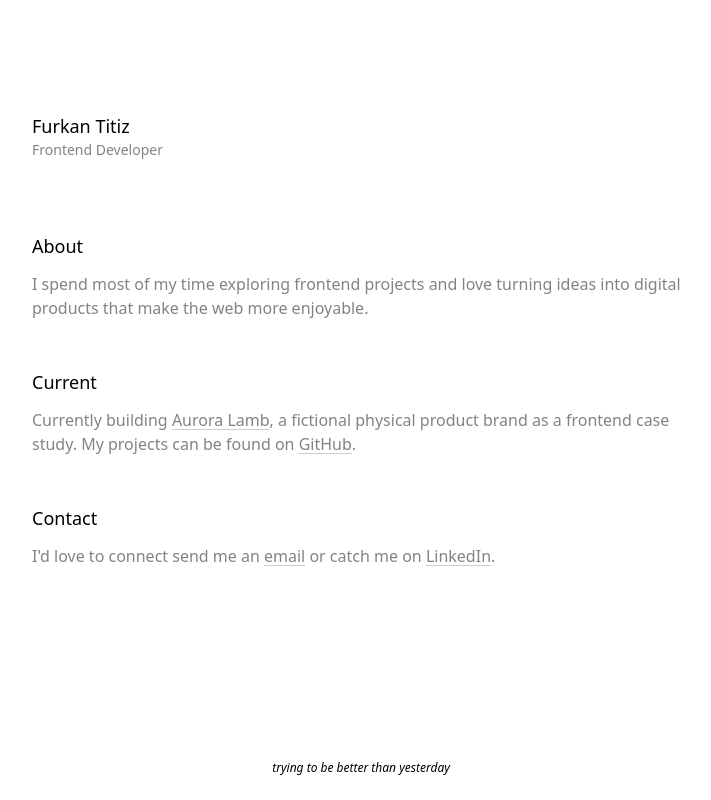
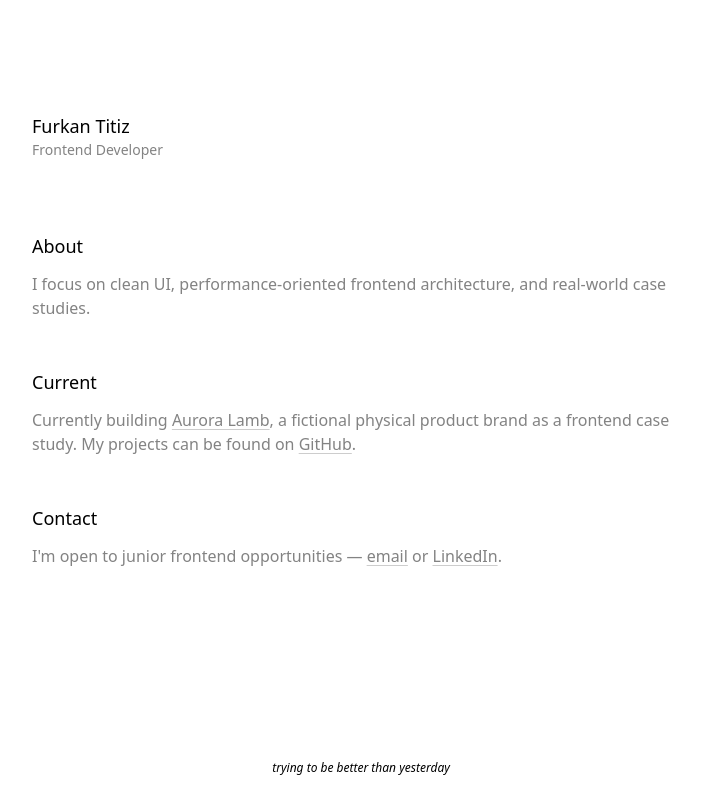
Before and after one commit to qrphy/homepage, a Next.js app: page / in a window 1280 px wide. Shown: the whole page, without its empty margins (279-990 px from the left). Built offline with nearby package versions, Linux system fonts and the light colour scheme; no server answers.

Commit message:
chore: refine contact section copy

```diff
--- a/src/app/page.tsx
+++ b/src/app/page.tsx
@@ -3,7 +3,7 @@ export default function Home() {
     {
       title: "About",
       content:
-"I spend most of my time exploring frontend projects and love turning ideas into digital products that make the web more enjoyable.",
+"I focus on clean UI, performance-oriented frontend architecture, and real-world case studies.",
     },
     {
       title: "Current",
@@ -39,14 +39,15 @@ export default function Home() {
       title: "Contact",
       content: (
         <>
-          I&apos;d love to connect send me an{" "}
+          I&apos;m open to junior frontend opportunities —{" "}
           <a
             href="mailto:furkantitiz44@gmail.com"
             className="underline decoration-current/40 hover:decoration-(--my-color) underline-offset-3 transition-colors duration-200"
           >
-            email
-          </a>{" "}
-          or catch me on{" "}
+          email
+          </a>
+          {" "}
+          or {" "}
           <a
             href="https://www.linkedin.com/in/furkan-titiz/"
             target="_blank"
```
